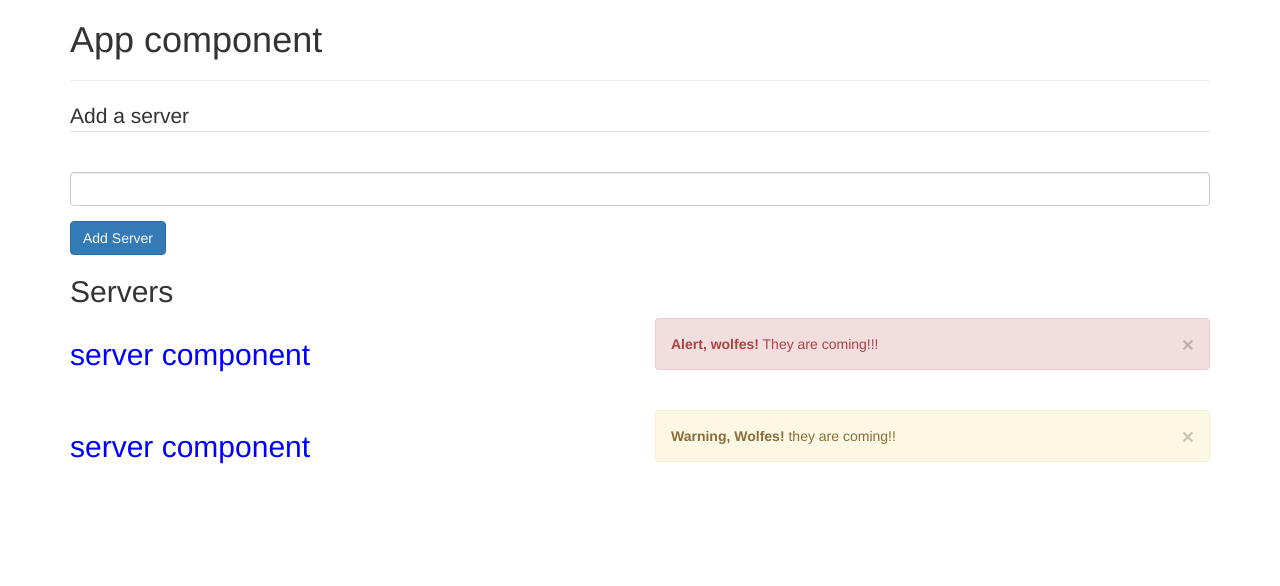
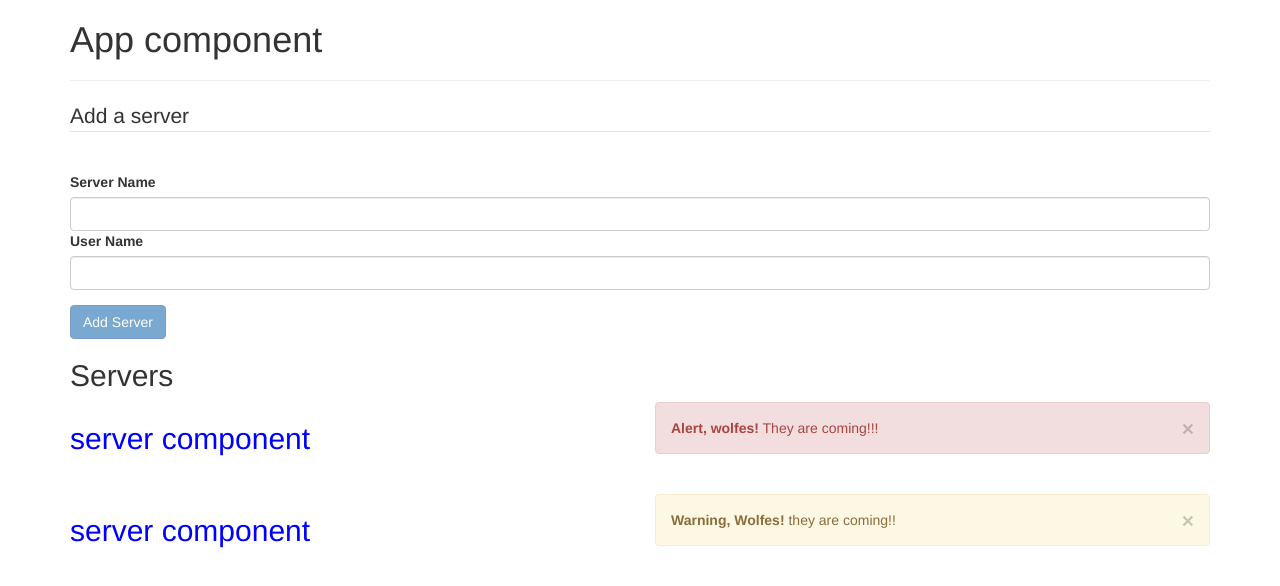
Before and after one commit to kweckolukasz/angular-training, an Angular app: page / in a window 1280 px wide. Shown: the top 586 px of the page. Built offline with nearby package versions, Linux system fonts and the light colour scheme.

Commit message:
add notification and clear fields

```diff
--- a/src/app/alerts/newAlert/newAlert.component.ts
+++ b/src/app/alerts/newAlert/newAlert.component.ts
@@ -3,7 +3,7 @@ import { Component } from '@angular/core';
 @Component({
   selector: 'new-alert',
   template: `
-    <div class="alert alert-info">
+    <div class="alert alert-info alert-small">
       <button
         type="button"
         class="close"
--- a/src/app/app.component.html
+++ b/src/app/app.component.html
@@ -6,23 +6,36 @@
 
       <form action="submitForm()" method="POST" role="form">
         <legend>Add a server</legend>
-
+        <span
+          class="label label-success"
+          [style.visibility]="showServerCreatedLabel() ? 'visible' : 'hidden'"
+          >Server {{ serverName }} created for user {{ userName }}</span
+        >
         <div class="form-group">
-          <label for=""></label>
+          <label for="inputServerName">Server Name</label>
           <input
             type="text"
             name="serverName"
             id="inputServerName"
             class="form-control"
-            pattern=""
             title="Server name"
-            (input)="onInputTyped($event)"
+            [(ngModel)]="serverName"
+          />
+          <label for="input\u\1">User Name</label>
+          <input
+            type="text"
+            name="userName"
+            id="input\u\1"
+            class="form-control"
+            title="User name"
+            [(ngModel)]="userName"
           />
         </div>
         <button
           type="button"
           class="btn btn-primary"
-          [disabled]="inputNotEmpty()"
+          [disabled]="inputIsEmpty()"
+          (click)="onSubmitFormButtonClick()"
         >
           Add Server
         </button>
--- a/src/app/app.component.ts
+++ b/src/app/app.component.ts
@@ -6,12 +6,26 @@ import { Component } from '@angular/core';
   styleUrls: ['./app.component.css'],
 })
 export class AppComponent {
-  isInputEmpty: boolean = false;
+  userName: string = '';
+  serverName: string = '';
 
-  inputNotEmpty() {
-    return this.isInputEmpty;
+  serverCreated: boolean = false;
+  showServerCreatedLabel() {
+    return this.serverCreated;
   }
-  onInputTyped($event) {
-    this.isInputEmpty = $event.srcElement.value === '' ? true : false;
+
+  inputIsEmpty() {
+    return !(this.userName !== '' && this.serverName !== '');
+  }
+
+  onSubmitFormButtonClick() {
+      setTimeout(() => {
+      this.serverName = '';
+      this.userName = '';
+    }, 2000);
+    this.serverCreated = true;
+    setTimeout(() => {
+      this.serverCreated = false;
+    }, 2000);
   }
 }
```
